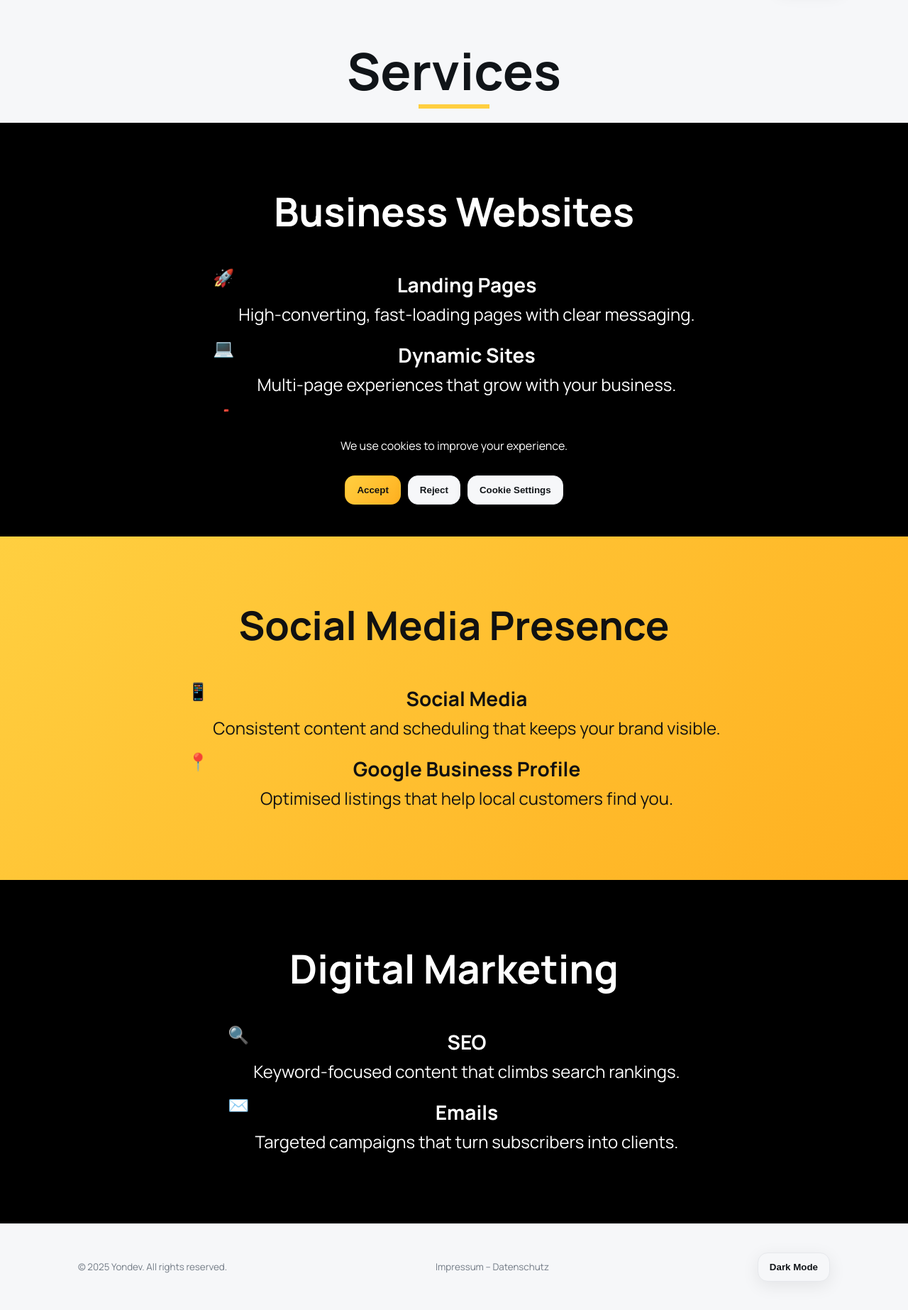
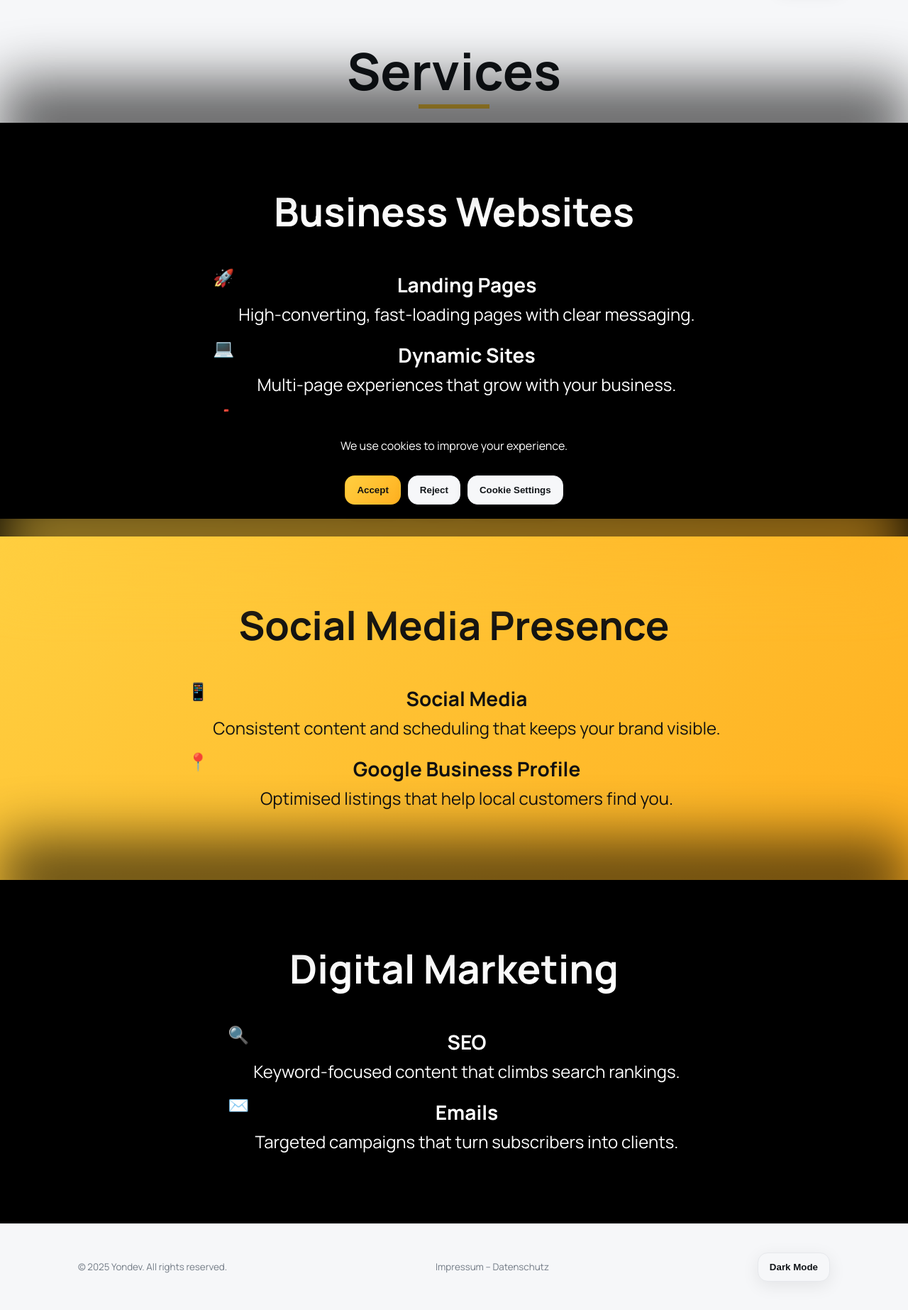
Before and after one commit to BuffSage/Yondev01, a PHP site: page /services.html in a window 1280 px wide. Shown: the part 69-1915 px from the top of the page at 71% size. Run offline with PHP 8.4, Linux system fonts and the light colour scheme.

Commit message:
style: soften service section transitions

```diff
--- a/src/assets/css/style.css
+++ b/src/assets/css/style.css
@@ -160,12 +160,15 @@ img{max-width:100%;display:block}
   background-size:cover;
   background-position:center;
   background-repeat:no-repeat;
-  background-attachment:fixed;
+  background-attachment:scroll;
   display:flex;
   align-items:center;
   justify-content:center;
   color:#fff;
   text-align:center;
+}
+@media (pointer:fine) and (hover:hover){
+  .hero.hero-filled{background-attachment:fixed}
 }
 .hero.hero-filled::before{
   content:"";
@@ -262,10 +265,23 @@ h1{ font-size:clamp(32px,6vw,56px); line-height:1.1; margin:14px 0 10px }
   animation:fade-in-up .8s ease both;
   background:linear-gradient(135deg,var(--accent),#ffb020);
   color:#111;
+  position:relative;
 }
 .service-block:nth-of-type(even){
   background:#000;
   color:#fff;
+}
+.service-block::before{
+  content:"";
+  position:absolute;
+  top:-60px;
+  left:0;
+  right:0;
+  height:120px;
+  background:inherit;
+  filter:blur(40px);
+  opacity:.6;
+  pointer-events:none;
 }
 .service-block .container{
   display:flex;
@@ -306,7 +322,7 @@ h1{ font-size:clamp(32px,6vw,56px); line-height:1.1; margin:14px 0 10px }
   font-size:clamp(20px,2.5vw,28px);
 }
 @keyframes fade-in-up{
-  from{opacity:0; transform:translateY(30px);}
+  from{opacity:0; transform:translateY(15px);}
   to{opacity:1; transform:translateY(0);}
 }
 
```
